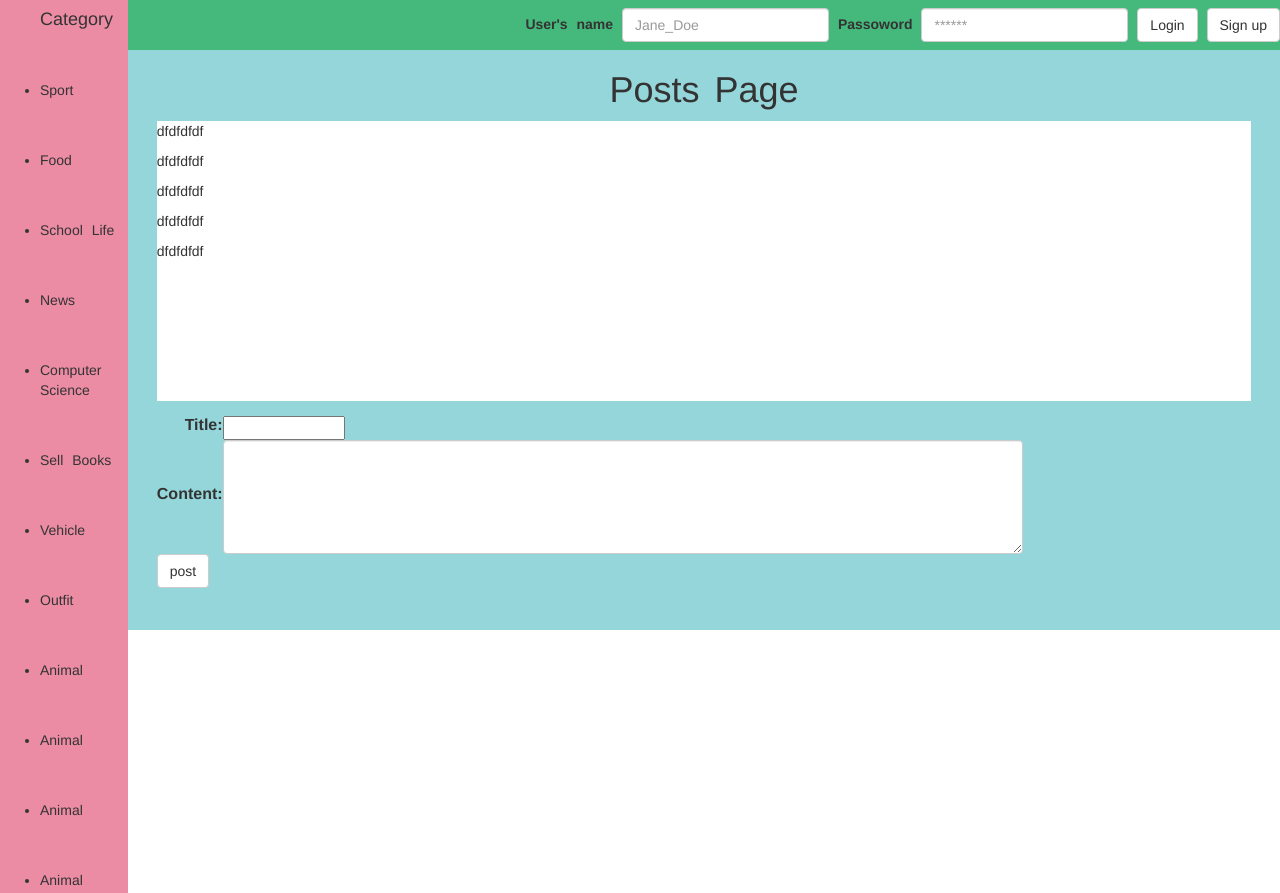
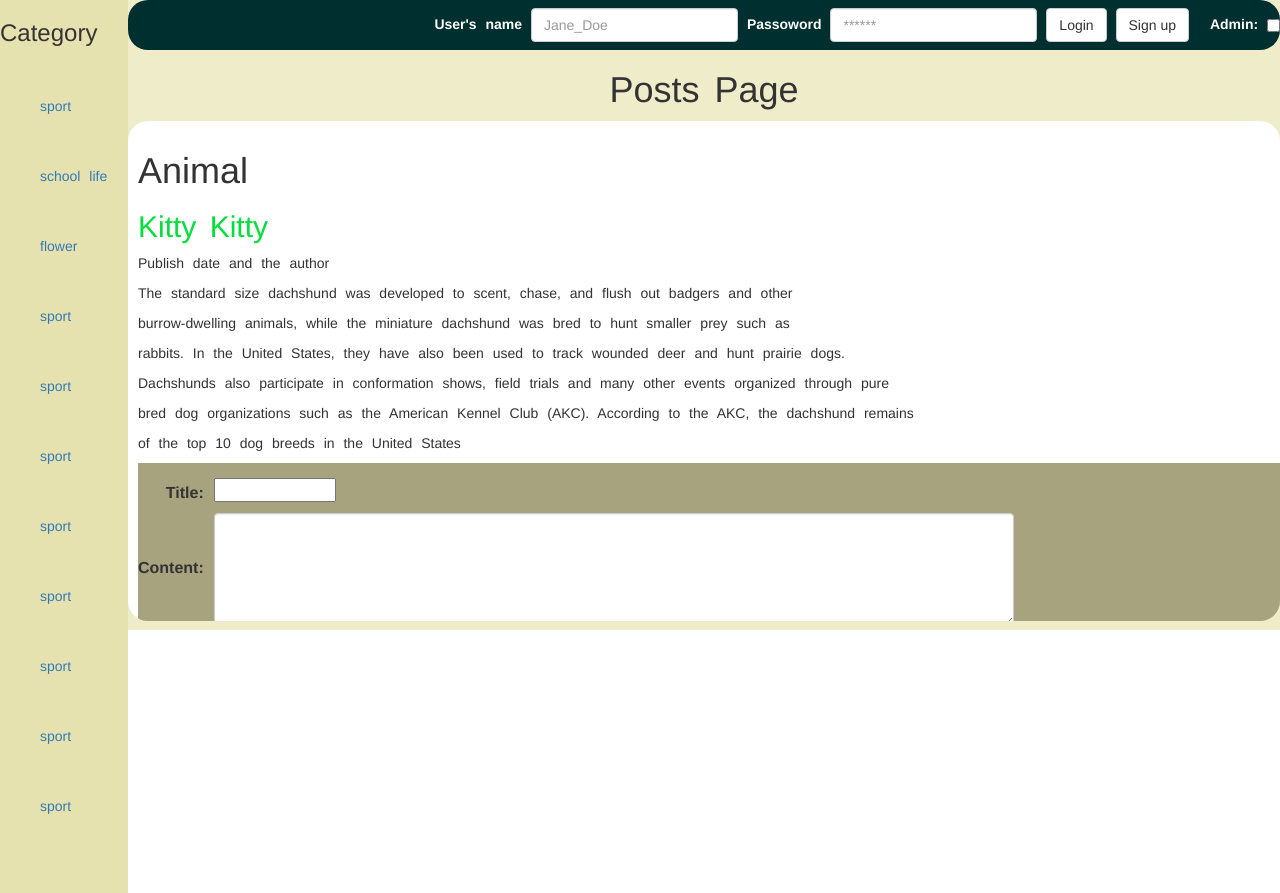
Before and after one commit to hanchen-hou/online-forum, a PHP site: page /UI_Frame.html in a window 1280 px wide. Run offline with PHP 8.4, Linux system fonts and the light colour scheme; some libraries are stand-ins or nearby versions.

Commit message:
Change the background color

```diff
--- a/UI/UI_Frame.html
+++ b/UI/UI_Frame.html
@@ -19,102 +19,108 @@
 		<![endif]-->
 	</head>
 	<body>
-		<div id="Category">                      <!-- add category content here -->
-			<ul id="Category_Item">
-				<h4> Category</h4>
-				<li id="item1">
-					Sport
+		<div id="Category">
+			<!-- add category content here -->
+			<h3>Category</h3>
+			<ul id="Category_Item" class="category_style ">
+				<li>
+					<a id="item1" href="#">sport</a>
 				</li>
-				<li id="item2">
-					Food
+				<li>
+					<a id="item2" href="#">school life</a>
 				</li>
-				<li id="item3">
-					School Life
+				<li>
+					<a id="item3" href="#">flower</a>
 				</li>
-				<li id="item4">
-					News
+				<li>
+					<a id="item4" href="#"></a>
 				</li>
-				<li id="item5">
-					Computer Science
+				<li>
+					<a id="item5" href="#">sport</a>
 				</li>
-				<li id="item6">
-					Sell Books
+				<li>
+					<a id="item6" href="#">sport</a>
 				</li>
-				<li id="item7">
-					Vehicle
+				<li>
+					<a id="item7" href="#">sport</a>
 				</li>
-				<li id="item8">
-					Outfit
+				<li>
+					<a id="item8" href="#">sport</a>
 				</li>
-				<li id="item98">
-					Animal
+				<li>
+					<a id="item9" href="#">sport</a>
 				</li>
-				<li id="item97">
-					Animal
+				<li>
+					<a id="item10" href="#">sport</a>
 				</li>
 				<li id="item96">
-					Animal
+					<a id="item1" href="#">sport</a>
 				</li>
 				<li id="item95">
-					Animal
+					<a id="item1" href="#">sport</a>
 				</li>
 			</ul>
 		</div>
 		<div id="Post_Field" align="center">
-			<div id="User_Field">
-				<!-- login form: user's name field   ->userID
-							     login password field->loginpassword  -->
-				<form class="form-inline" style="float: right" id="Account_Info" method="post" action=" ">   	<!-- Fill the action field-->
+			<div id="User_Field" class="row">
+				<!--
+				login form: user's name field   ->userID
+				login password field->loginpassword
+				-->
+				<form class="form-inline" style="float: right" id="Account_Info" method="post" action=" ">
+					<!-- Fill the action field-->
 
 					<div class="form-group">
-						<label for="User's name'">User's name</label>
+						<label for="User's name" style="color: white">User's name</label>
 						<input type="text" class="form-control" id="userID" placeholder="Jane_Doe">
 					</div>
 					<div class="form-group">
-						<label for="password">Passoword</label>
+						<label for="password" style="color: white">Passoword</label>
 						<input type="password" class="form-control" id="loginpassword" placeholder="******">
 					</div>
 					<!-- button ID: login,signup -->
 					<input type="button" class="btn btn-default" id="login" value="Login">
-					<input type="button" class="btn btn-default" id="signup" value="Sign up">
+					<input type="button" class="btn btn-default" id="signup" value="Sign up" style="margin-right: 12px">
+					<label for="password" style="color: white" id="admin">Admin: </label> <input type="checkbox" class="checkbox"/>
 				</form>
 			</div>
-			<div id="title"><h1>Posts Page</h1></div>
+			<div id="title">
+				<h1>Posts Page</h1>
+			</div>
 			<div id="Post_Info">
 				<div id="textArea">
 					<!-- put post using content field -->
 					<div id="content">
-					<p>
-						dfdfdfdf
-					</p>
+						<h1>Animal</h1>
+						<h2 style="color: #01DF3A">Kitty Kitty</h2>
+						<p>
+							Publish date and the author
+						</p>
+						<p>
+							The standard size dachshund was developed to scent, chase, and flush out badgers and other</P>
 
-					<p>
-						dfdfdfdf
-					</p>
-					<p>
-						dfdfdfdf
-					</p>
-					<p>
-						dfdfdfdf
-					</p>
-					<p>
-						dfdfdfdf
-					</p>
+					<p>	burrow-dwelling animals, while the miniature dachshund was bred to hunt smaller prey such as</p>
+						<p>rabbits. In the United States, they have also been used to track wounded deer and hunt prairie dogs.</p>
+
+						<p>Dachshunds also participate in conformation shows, field trials and many other events organized through pure</p>
+						<p>bred dog organizations such as the American Kennel Club (AKC). According to the AKC, the dachshund remains </p>
+						<p> of the top 10 dog breeds in the United States</p>
+
 					</div>
 				</div>
 				<div id="Write_Post">
 					<form id="post_form">
 						<table id="mytable">
 							<tr>
-								<td style="text-align: right"><label for="P_title">Title:</label> </td><td style="text-align: left">
-								<input type="text" size="10" />
+								<td style="text-align: right"><label for="P_title" style="margin-right: 10px">Title:</label></td><td style="text-align: left">
+								<input type="text" size="10" style="margin-bottom: 11px" />
 								</td>
 							</tr>
 							<tr>
-								<td style="text-align: right"><label for="P_content">Content:</label> </td><td style="text-align: left"><textarea class="form-control" id="post_content" rows="5"></textarea></td>
+								<td style="text-align: right"><label for="P_content" style="margin-right: 10px">Content:</label></td><td style="text-align: left">								<textarea class="form-control" id="post_content" rows="5"></textarea></td>
 							</tr>
 						</table>
-						<input type="submit" class="btn btn-default" value="post" id="submit_content" />
+						<input type="submit" class="btn btn-default" value="post" id="submit_content" style="margin-left: 950px"; />
 					</form>
 				</div>
 			</div>
--- a/UI/styleSheet.css
+++ b/UI/styleSheet.css
@@ -1,11 +1,13 @@
 body {margin: 0 auto; word-spacing: 5}
 p {margin:10px}
-#Category {background-color:rgb(235,140,164); width: 10%;height: 100%;float: left;position: fixed;overflow: scroll}
-#Post_Field{background-color: rgb(148,214,218); width: 90%;height: 630px ;float: left;margin-left: 10%;margin-right: 0 }
-#User_Field{background-color: #45b97c; width: 100%;height: 8%;text-align: right;padding-top: 8px;}
+#Category {background-color:rgb(230,226,175); width: 10%;height: 100%;float: left;position: fixed;overflow: scroll}
+#Post_Field{background-color: rgb(239,236,202); width: 90%;height: 630px ;float: left;margin-left: 10%;margin-right: 0 }
+#User_Field{background-color: rgb(0,47,47); width: 100%;height: 8%;text-align: right;padding-top: 8px;border-radius: 20px}
 #Category_Item li{margin-top: 50px}
 #title{width: 100%;height: 8%;}
-#Post_Info{background-color: white; width: 95%;height: 500px; margin: 0px;text-align: left;overflow: scroll}
-#textArea{width: 90%;height:auto!important; height:280px; min-height:280px }
-#Write_Post{background-color:rgb(148,214,218);width: 150%;height:50%;text-align: left;padding-top: 15px}
+#Post_Info{background-color: white; width: 100%;height: 500px;padding: 10px ; margin: 0px;text-align: left;overflow: scroll;border-radius: 20px}
+#textArea{width: 90%;height:auto!important; height:250px; min-height:250px }
+#Write_Post{background-color:rgb(167,163,126);width: 150%;height:50%;text-align: left;padding-top: 15px}
 #post_content{width: 800px }
+a:hover{background-color: yellow;}
+.category_style li{list-style:none }
```
Also changed, not shown: 2 other files.
